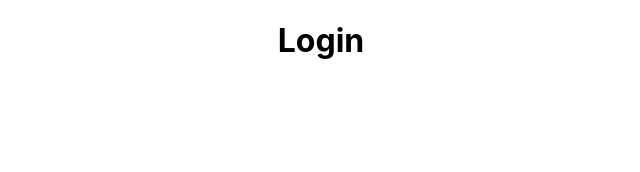
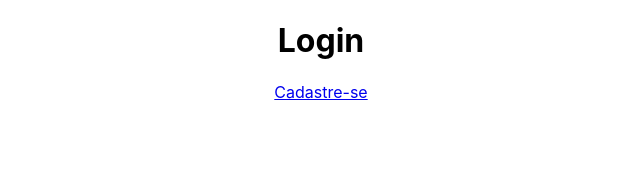
Before and after one commit to giankaz/projeto-domingo-no-sabado, a React (Create React App) app: page /login in a window 1280 px wide. Shown: the top 172 px of the page, without its empty margins (319-959 px from the left). Built offline with nearby package versions, Linux system fonts and the light colour scheme.

Commit message:
cadastrase

```diff
--- a/src/pages/Login.jsx
+++ b/src/pages/Login.jsx
@@ -1,5 +1,13 @@
+import { Link } from "react-router-dom";
+
 const Login = () => {
-  return <h1>Login</h1>;
+  return (
+    <>
+  <h1>Login</h1>
+  <Link to='/register'>Cadastre-se</Link>
+    </>
+
+  );
 };
 
 export default Login;
```
